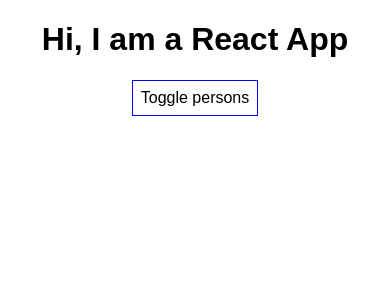
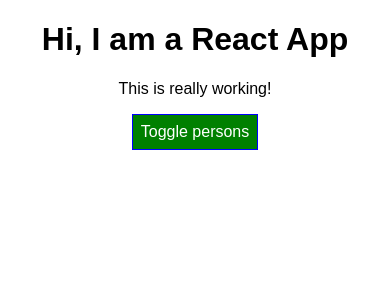
Before and after one commit to brunojahel/react-complete-guide, a React (Create React App) app: page / in a window 390 px wide. Shown: the top 300 px of the page. Built offline with nearby package versions, Linux system fonts and the light colour scheme.

Commit message:
lecture 5.68 - installing radium to use media queries and pseudo selectors inside jsx

```diff
--- a/package.json
+++ b/package.json
@@ -3,6 +3,7 @@
   "version": "0.1.0",
   "private": true,
   "dependencies": {
+    "radium": "^0.26.1",
     "react": "^17.0.1",
     "react-dom": "^17.0.1",
     "react-scripts": "1.1.5"
--- a/src/App.css
+++ b/src/App.css
@@ -1,3 +1,11 @@
 .App {
   text-align: center;
 }
+
+.red {
+  color: red;
+}
+
+.bold {
+  font-weight: bold;
+}
--- a/src/App.js
+++ b/src/App.js
@@ -1,14 +1,15 @@
 import React, {Component} from 'react';
 import './App.css';
 import Person from "./Person/Person";
+import Radium, {StyleRoot} from "radium";
 
 class App extends Component {
 
   state = {
     persons: [
-      {id:'1', name: 'Maximillian Pegasus', age: '20'},
-      {id:'2', name: 'Bruno', age: '25'},
-      {id:'3', name: 'Harry', age: '30'},
+      {id: '1', name: 'Maximillian Pegasus', age: '20'},
+      {id: '2', name: 'Bruno', age: '25'},
+      {id: '3', name: 'Harry', age: '30'},
     ],
     otherState: 'outro valor',
     showPersons: false
@@ -42,11 +43,16 @@ class App extends Component {
   render() {
 
     const style = {
-      backgroundColor: 'white',
+      backgroundColor: 'green',
+      color: 'white',
       font: 'inherit',
       border: '1px solid blue',
       padding: '8px',
-      cursor: 'pointer'
+      cursor: 'pointer',
+      ':hover': {
+        backgroundColor: 'lightgreen',
+        color: 'black'
+      }
     };
 
     let persons = null;
@@ -64,19 +70,37 @@ class App extends Component {
           })}
         </div>
       );
+
+      style.backgroundColor = 'red';
+      style[':hover'] = {
+        backgroundColor: 'salmon',
+        color: 'black'
+      }
+    }
+
+    let classes = [];
+
+    if (this.state.persons.length <= 2) {
+      classes.push('red');
+    }
+    if (this.state.persons.length <= 1) {
+      classes.push('bold');
     }
 
     return (
+      <StyleRoot>
         <div className="App">
           <h1>Hi, I am a React App</h1>
+          <p className={classes.join(' ')}>This is really working!</p>
           <button
             style={style}
             onClick={this.togglePersonsHandler}>Toggle persons
           </button>
           {persons}
         </div>
+      </StyleRoot>
     );
   }
 }
 
-export default App;
+export default Radium(App);
--- a/src/Person/Person.js
+++ b/src/Person/Person.js
@@ -1,9 +1,16 @@
 import React from 'react';
 import './Person.css';
+import Radium from "radium";
 
 const person = (props) => {
+  const style = {
+    '@media (min-width: 500px)': {
+      width: '450px'
+    }
+  };
+
   return (
-      <div className="Person">
+      <div className="Person" style={style}>
         <p onClick={props.click}>I'm {props.name} and I have {props.age} years old</p>
         <p>{props.children}</p>
         <input type="text" onChange={props.changed} value={props.name}/>
@@ -11,4 +18,4 @@ const person = (props) => {
   )
 };
 
-export default person;
+export default Radium(person);
```
Also changed, not shown: 1 other file (tests, documents, lock files or other folders). Lines whose indentation alone changed are shown as unchanged.
